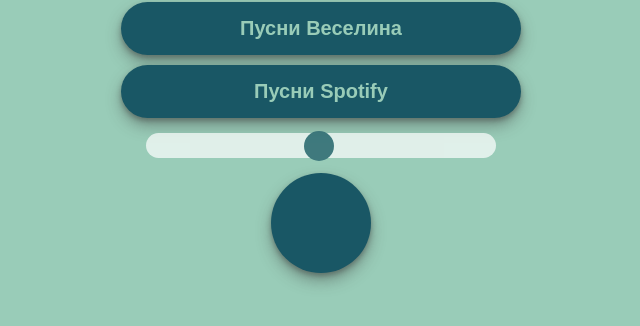
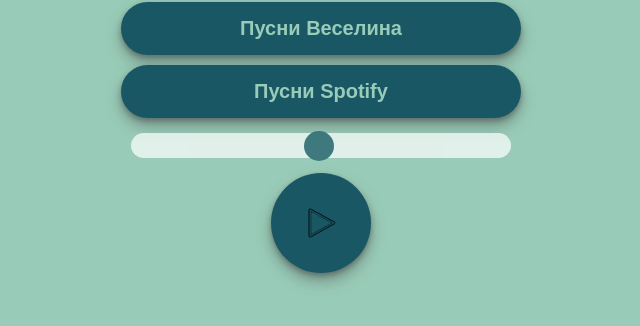
Before and after one commit to IlianaGenova/Peyo, a Flask app: page / in a window 1280 px wide. Shown: the part 456-782 px from the top of the page, without its empty margins (319-959 px from the left). Run offline with Flask 2, Linux system fonts and the light colour scheme; some libraries are stand-ins or nearby versions.

Commit message:
managing icons

```diff
--- a/static/css/main.css
+++ b/static/css/main.css
@@ -171,8 +171,8 @@ input:checked + .slide:before {
 .slider {
 	-webkit-appearance: none;
 	appearance: none;
-	width: 100%;
-	max-width: 350px;
+	width: 70%;
+	max-width: 380px;
 	height: 25px;
 	background: white;
 	outline: none;
@@ -236,12 +236,18 @@ input:checked + .slide:before {
 	margin: 0 auto;
 }
 
-.button.play {
+.play {
 	width: 100px;
 	height: 100px;
+	background-image: url("/static/images/play2.png");
+	background-repeat: no-repeat;
+	background-position:center;
+	background-size: 40px;
 }
 
 .pressed-button {
 	background-color: var(--orange);
 	opacity: 0.8;
+	background-image: url("/static/images/stop.png");
+	background-repeat: no-repeat;
 }
```
Also changed, not shown: static/images/play.png (added), static/images/play.svg, static/images/play2.png (added), static/images/stop.png (added), static/images/stop.svg (added).
